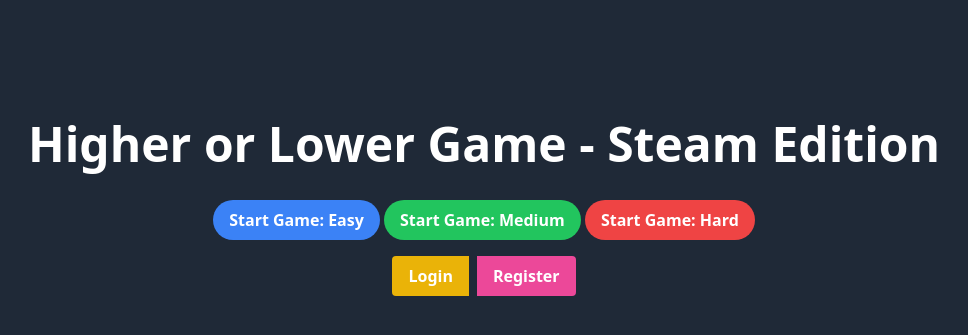
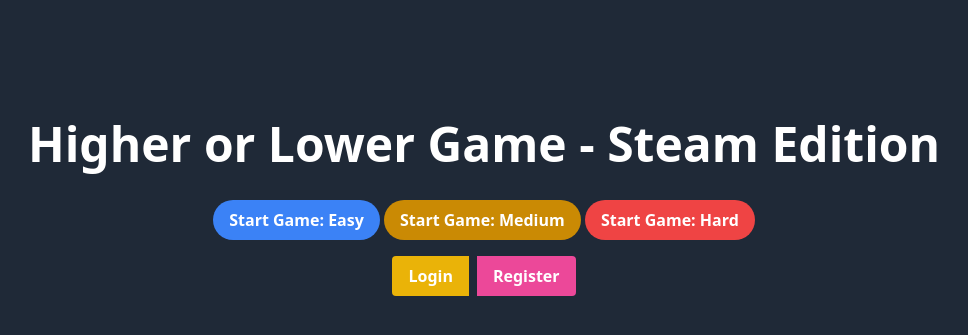
Before and after one commit to tomurdi/higherorlower, a Flask app: page / in a window 1280 px wide. Shown: the part 192-527 px from the top of the page, without its empty margins (156-1124 px from the left). Run offline with Flask 2, Linux system fonts and the light colour scheme; some libraries are stand-ins or nearby versions.

Commit message:
style fix

```diff
--- a/flask_app/templates/index.html
+++ b/flask_app/templates/index.html
@@ -14,11 +14,11 @@
             Start Game: Easy
         </a>
 
-        <a href="{{ url_for('game.medium') }}" class="inline-block bg-green-500 hover:bg-blue-700 text-white font-bold py-2 px-4 rounded-full mb-4">
+        <a href="{{ url_for('game.medium') }}" class="inline-block bg-yellow-600 hover:bg-yellow-700 text-white font-bold py-2 px-4 rounded-full mb-4">
             Start Game: Medium
         </a>
 
-        <a href="{{ url_for('game.hard') }}" class="inline-block bg-red-500 hover:bg-blue-700 text-white font-bold py-2 px-4 rounded-full mb-4">
+        <a href="{{ url_for('game.hard') }}" class="inline-block bg-red-500 hover:bg-red-700 text-white font-bold py-2 px-4 rounded-full mb-4">
             Start Game: Hard
         </a>
 
```
